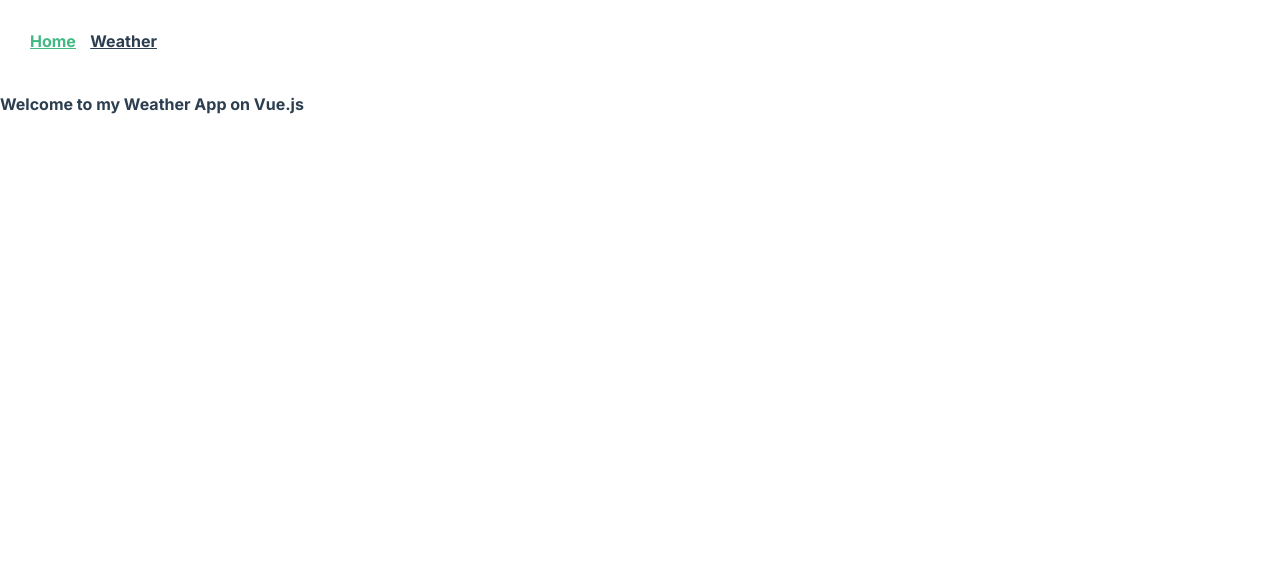
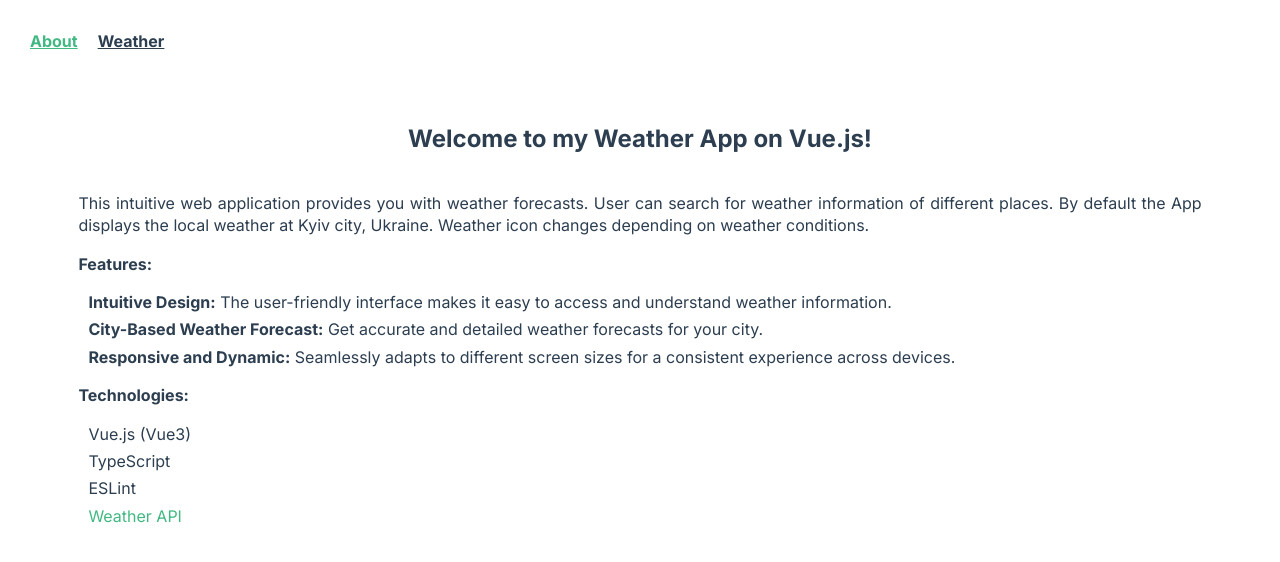
Before and after one commit to DaryaGrygorova/Vue_weather, a Vue app: page / in a window 1280 px wide. Shown: the top 562 px of the page. Built offline with nearby package versions, Linux system fonts and the light colour scheme.

Commit message:
Refactor dependencies, add welcome page content

```diff
--- a/package.json
+++ b/package.json
@@ -11,8 +11,7 @@
   "dependencies": {
     "core-js": "^3.8.3",
     "vue": "^3.2.13",
-    "vue-router": "^4.0.3",
-    "vuex": "^4.0.0"
+    "vue-router": "^4.0.3"
   },
   "devDependencies": {
     "@typescript-eslint/eslint-plugin": "^5.4.0",
@@ -21,7 +20,6 @@
     "@vue/cli-plugin-eslint": "~5.0.0",
     "@vue/cli-plugin-router": "~5.0.0",
     "@vue/cli-plugin-typescript": "~5.0.0",
-    "@vue/cli-plugin-vuex": "~5.0.0",
     "@vue/cli-service": "~5.0.0",
     "@vue/eslint-config-typescript": "^9.1.0",
     "eslint": "^7.32.0",
--- a/src/assets/styles/variables.scss
+++ b/src/assets/styles/variables.scss
@@ -1,3 +1,4 @@
 $white: #ffffff;
 $gold: #ffd347;
 $text-primary: #2c3e50;
+$text-accent: #42b983;
--- /dev/null
+++ b/src/assets/styles/welcome.scss
@@ -0,0 +1,49 @@
+
+* {
+    color: $text-primary;
+  }
+h1 {
+  font-size: 24px;
+  text-align: center;
+}
+ul {
+  list-style-type: none;
+  padding: 0;
+}
+li {
+  margin: 0 10px 5px;
+  text-align: justify;
+}
+a {
+  color: $text-accent;
+}
+p {
+  text-align: justify;
+  &::first-line {
+    padding-left: 10px;
+  }
+}
+.page {
+  position: relative;
+  display: flex;
+  justify-content: center;
+  min-height: 90vh;
+  padding: 20px 0;
+}
+
+.laptop {
+  width: 100%;
+  padding: 20px;
+  background-color: #0e100f;
+  border-radius: 25px;
+}
+
+.section {
+  display: flex;
+  width: 100%;
+  flex-direction: column;
+}
+
+.about {
+    align-items: center;
+}
--- a/src/components/menu-comp.vue
+++ b/src/components/menu-comp.vue
@@ -1,21 +1,27 @@
 <template>
   <nav>
-    <router-link to="/">Home</router-link> |
+    <router-link to="/">About</router-link>
     <router-link to="/weather">Weather</router-link>
   </nav>
   <router-view />
 </template>
 
 <style lang="scss" scoped>
+@import "@/assets/styles/main.scss";
+
 nav {
   padding: 30px;
 
   a {
     font-weight: bold;
-    color: #2c3e50;
+    color: $text-primary;
 
     &.router-link-exact-active {
-      color: #42b983;
+      color: $text-accent;
+    }
+
+    &:not(:last-child) {
+      margin-right: 20px;
     }
   }
 }
--- a/src/components/welcome-comp.vue
+++ b/src/components/welcome-comp.vue
@@ -1,27 +1,45 @@
 <template>
-  <div class="hello">
-    <h1>Welcome to my Weather App on Vue.js</h1>
+  <div class="page">
+    <div class="container">
+      <section class="section about">
+        <h1>Welcome to my Weather App on Vue.js!</h1>
+        <article>
+          <p>
+            This intuitive web application provides you with weather forecasts.
+            User can search for weather information of different places. By
+            default the App displays the local weather at Kyiv city, Ukraine.
+            Weather icon changes depending on weather conditions.
+          </p>
+
+          <h3>Features:</h3>
+          <ul>
+            <li>
+              <b>Intuitive Design:</b> The user-friendly interface makes it easy
+              to access and understand weather information.
+            </li>
+            <li>
+              <b>City-Based Weather Forecast:</b> Get accurate and detailed
+              weather forecasts for your city.
+            </li>
+            <li>
+              <b>Responsive and Dynamic:</b> Seamlessly adapts to different
+              screen sizes for a consistent experience across devices.
+            </li>
+          </ul>
+          <h3>Technologies:</h3>
+          <ul>
+            <li>Vue.js (Vue3)</li>
+            <li>TypeScript</li>
+            <li>ESLint</li>
+            <li><a src="https://openweathermap.org/">Weather API</a></li>
+          </ul>
+        </article>
+      </section>
+    </div>
   </div>
 </template>
 
 <style scoped lang="scss">
 @import "@/assets/styles/main.scss";
-
-* {
-  color: $text-primary;
-}
-h3 {
-  margin: 40px 0 0;
-}
-ul {
-  list-style-type: none;
-  padding: 0;
-}
-li {
-  display: inline-block;
-  margin: 0 10px;
-}
-a {
-  color: #42b983;
-}
+@import "@/assets/styles/welcome.scss";
 </style>
--- a/src/main.ts
+++ b/src/main.ts
@@ -1,8 +1,7 @@
 import { createApp } from "vue";
 import App from "./App.vue";
 import router from "./router";
-import store from "./store";
 
 import "./assets/styles/main.scss";
 
-createApp(App).use(store).use(router).mount("#app");
+createApp(App).use(router).mount("#app");
--- a/src/store/index.ts
+++ /dev/null
@@ -1,9 +0,0 @@
-import { createStore } from "vuex";
-
-export default createStore({
-  state: {},
-  getters: {},
-  mutations: {},
-  actions: {},
-  modules: {},
-});
--- a/src/types/types.ts
+++ b/src/types/types.ts
@@ -1,50 +1,50 @@
 export type Coord = {
-        lon: number,
-        lat: number
-}
+  lon: number;
+  lat: number;
+};
 
 export type WeatherInfo = null | {
-        coord: Coord,
+  coord: Coord;
   weather: [
     {
-                id: number,
-                main: string,
-                description: string,
-                icon: string
+      id: number;
+      main: string;
+      description: string;
+      icon: string;
     }
-        ],
-        base: string,
+  ];
+  base: string;
   main: {
-            temp: number,
-            feels_like: number,
-            temp_min: number,
-            temp_max: number,
-            pressure: number,
-            humidity: number,
-        },
-        visibility: number,
+    temp: number;
+    feels_like: number;
+    temp_min: number;
+    temp_max: number;
+    pressure: number;
+    humidity: number;
+  };
+  visibility: number;
   wind: {
-            speed: number,
-            deg: number,
-            gust?: number,
-        },
+    speed: number;
+    deg: number;
+    gust?: number;
+  };
   rain: {
-            '1h': number,
-        },
+    "1h": number;
+  };
   clouds: {
-            all: number,
-        },
-        dt: number,
+    all: number;
+  };
+  dt: number;
   sys: {
-            type: number,
-            id: number,
-            country: string,
-            sunrise: number,
-            sunset: number,
-        },
-        timezone: number,
-        id: number,
-        name: string,
-        cod: number,
-        message?: string
-    }
+    type: number;
+    id: number;
+    country: string;
+    sunrise: number;
+    sunset: number;
+  };
+  timezone: number;
+  id: number;
+  name: string;
+  cod: number;
+  message?: string;
+};
```
Also changed, not shown: 1 other file (tests, documents, lock files or other folders). Lines whose indentation alone changed are shown as unchanged.
